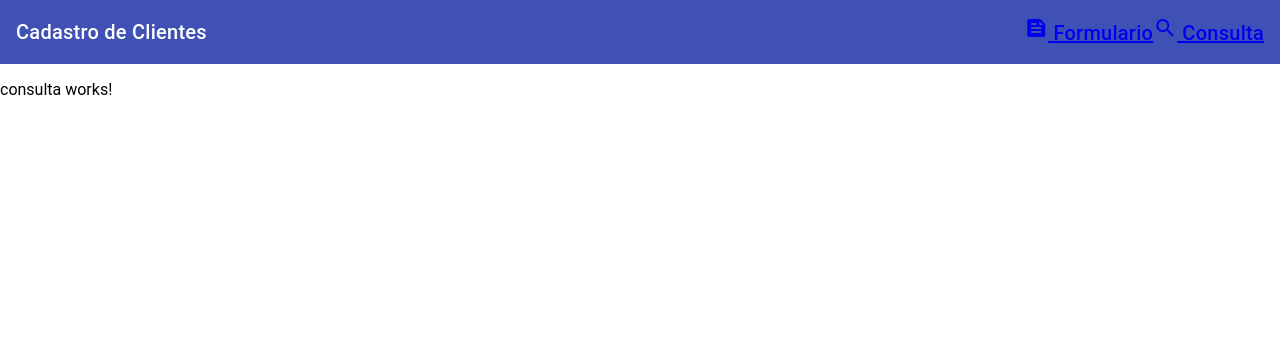
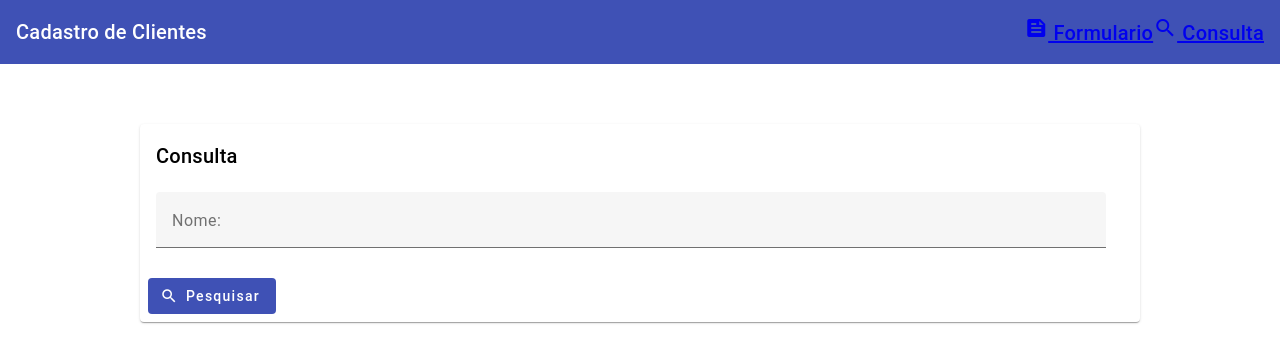
Before and after one commit to EvertoonCabral/crud-angular-material, an Angular app: page /consulta in a window 1280 px wide. Shown: the top 362 px of the page. Built offline with nearby package versions, Linux system fonts and the light colour scheme.

Commit message:
feat:Adicionado componentes de consulta

```diff
--- a/src/app/consulta/consulta.html
+++ b/src/app/consulta/consulta.html
@@ -1 +1,33 @@
-<p>consulta works!</p>
+<div fxLayout="row" fxLayoutAlign="center">
+  <div fxlayout="column" fxFlex="1000px">
+    <form class="mt-60" #buscaFormulario="ngForm">
+      <mat-card>
+        <mat-card-header appearance="outlined">
+          <mat-card-title>Consulta</mat-card-title>
+        </mat-card-header>
+        <mat-card-content class="mt-20">
+          <div fxLayout="row">
+            <div fxLayout="column" fxFlex="950px">
+              <mat-form-field class="full-width">
+                <mat-label>Nome:</mat-label>
+                <input
+                  type="text"
+                  name="busca-cliente"
+                  id="busca-cliente"
+                  placeholder="ex: João"
+                  matInput
+                />
+              </mat-form-field>
+            </div>
+          </div>
+        </mat-card-content>
+        <mat-card-actions>
+          <button type="submit" mat-flat-button color="primary">
+            <mat-icon>search</mat-icon>
+            Pesquisar
+          </button>
+        </mat-card-actions>
+      </mat-card>
+    </form>
+  </div>
+</div>
```
Also changed, not shown: src/app/consulta/consulta.ts (+18 -5 lines).
